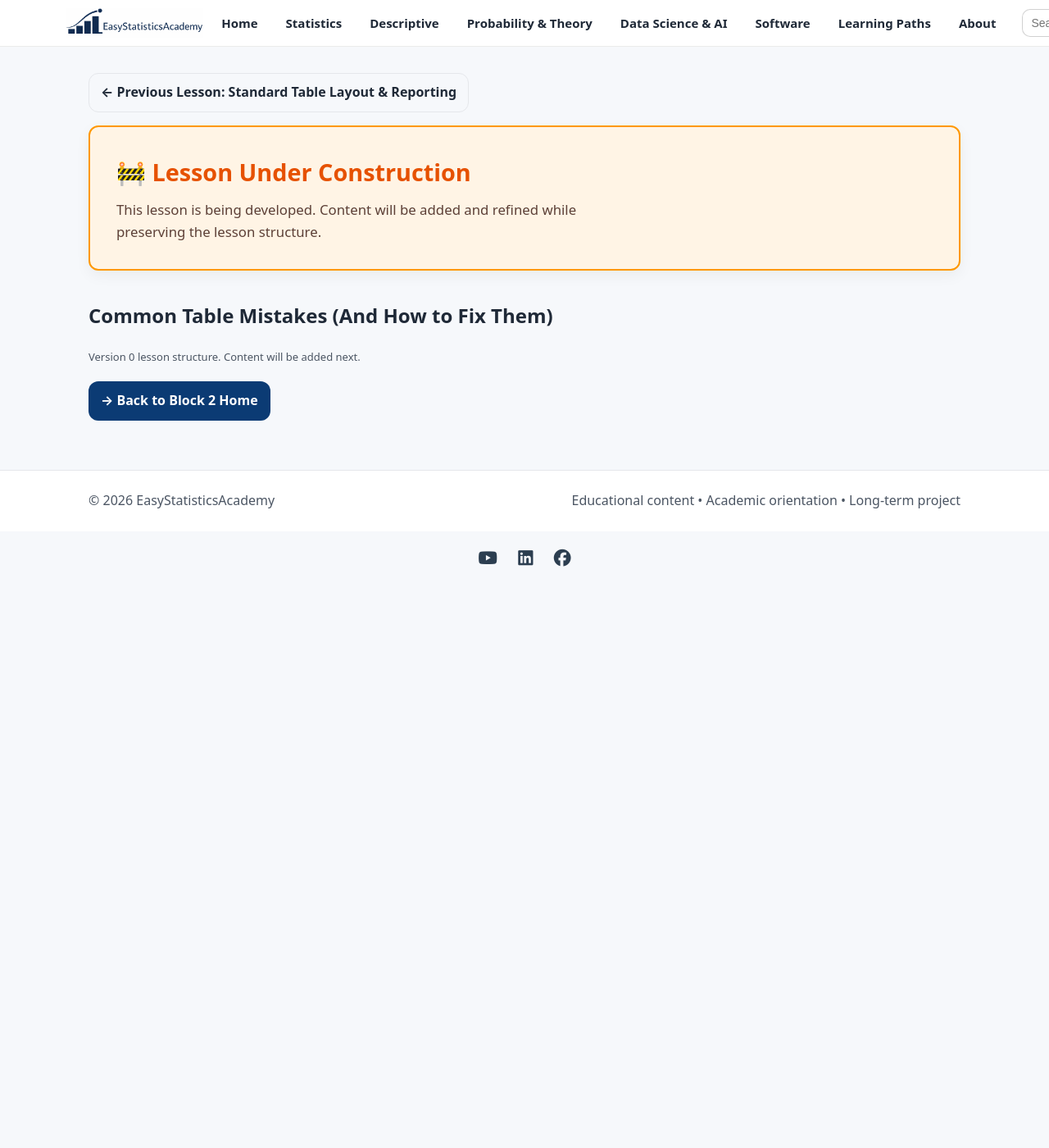
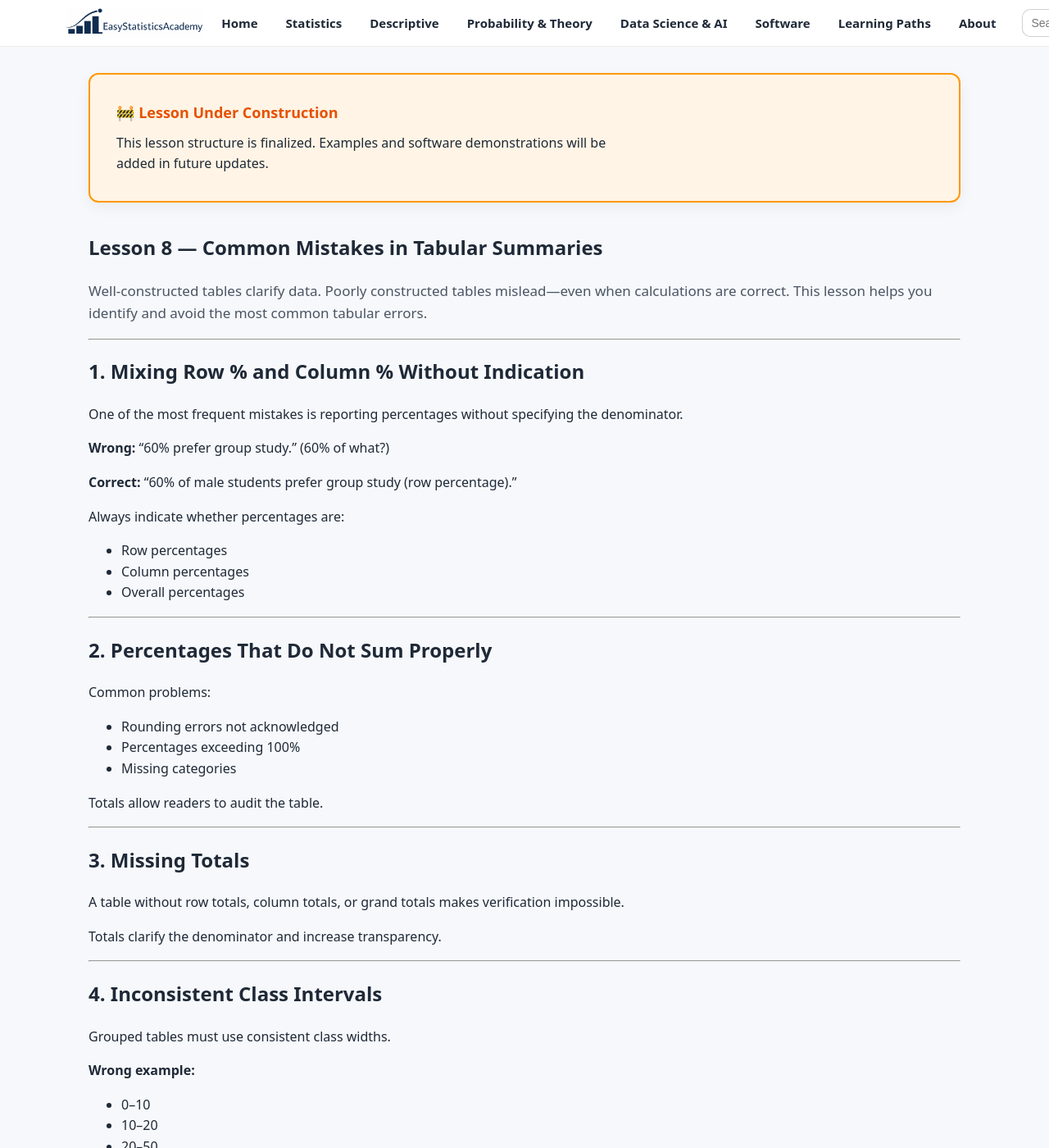
Before and after one commit to ammar-homaida-statistics/easystatisticsacademy, a Jekyll site: the page built from descriptive/tabular-summaries/common-table-mistakes/index.md, in a window 1280 px wide and 1400 px high. Shown: the whole window at 82% size. Built offline with Jekyll 4.4.1, drawn with Linux system fonts in a browser that asks for light colours; some of the changed text lies outside the part shown.

Commit message:
Add lesson content

```diff
--- a/descriptive/tabular-summaries/common-table-mistakes/index.md
+++ b/descriptive/tabular-summaries/common-table-mistakes/index.md
@@ -1,49 +1,209 @@
 ---
 layout: default
-title: "Common Table Mistakes (And How to Fix Them)"
-description: "Double counting, inconsistent denominators, hidden missingness, and misleading category grouping."
+title: "Common Mistakes in Tabular Summaries"
+description: "Frequent errors in frequency tables, percentages, grouping, and interpretation—and how to avoid them."
 permalink: /descriptive/tabular-summaries/common-table-mistakes/
 sidebar: false
 ---
 
 <section class="section section-slim">
-  <a class="btn btn-outline" href="/descriptive/tabular-summaries/standard-table-layout-and-reporting/">
-    ← Previous Lesson: Standard Table Layout & Reporting
-  </a>
-</section>
-
-<section class="section section-slim">
   <div class="callout" style="background:#fff4e5; border:2px solid #ff9800; padding:2rem; border-radius:12px;">
     <div class="callout-copy">
-      <h2 style="margin-top:0; color:#e65100; font-size:1.8rem;">
+      <h2 style="margin-top:0; color:#e65100;">
         🚧 Lesson Under Construction
       </h2>
-      <p style="margin:0; font-size:1.05rem; color:#5d4037; line-height:1.6;">
-        This lesson is being developed. Content will be added and refined while preserving the lesson structure.
+      <p style="margin:0;">
+        This lesson structure is finalized. Examples and software demonstrations will be added in future updates.
       </p>
     </div>
   </div>
 </section>
 
 <section class="section">
-  <div class="section-head">
-    <h1>Common Table Mistakes (And How to Fix Them)</h1>
-    <p class="muted-mini">Version 0 lesson structure. Content will be added next.</p>
-  </div>
+
+<h1>Lesson 8 — Common Mistakes in Tabular Summaries</h1>
+
+<p class="lead">
+Well-constructed tables clarify data. Poorly constructed tables mislead—even when calculations are correct.
+This lesson helps you identify and avoid the most common tabular errors.
+</p>
+
+<hr>
+
+<h2>1. Mixing Row % and Column % Without Indication</h2>
+
+<p>
+One of the most frequent mistakes is reporting percentages without specifying the denominator.
+</p>
+
+<p><strong>Wrong:</strong> “60% prefer group study.” (60% of what?)</p>
+
+<p><strong>Correct:</strong> “60% of male students prefer group study (row percentage).”</p>
+
+<p>
+Always indicate whether percentages are:
+</p>
+
+<ul>
+  <li>Row percentages</li>
+  <li>Column percentages</li>
+  <li>Overall percentages</li>
+</ul>
+
+<hr>
+
+<h2>2. Percentages That Do Not Sum Properly</h2>
+
+<p>
+Common problems:
+</p>
+
+<ul>
+  <li>Rounding errors not acknowledged</li>
+  <li>Percentages exceeding 100%</li>
+  <li>Missing categories</li>
+</ul>
+
+<p>
+Totals allow readers to audit the table.
+</p>
+
+<hr>
+
+<h2>3. Missing Totals</h2>
+
+<p>
+A table without row totals, column totals, or grand totals makes verification impossible.
+</p>
+
+<p>
+Totals clarify the denominator and increase transparency.
+</p>
+
+<hr>
+
+<h2>4. Inconsistent Class Intervals</h2>
+
+<p>
+Grouped tables must use consistent class widths.
+</p>
+
+<p><strong>Wrong example:</strong></p>
+
+<ul>
+  <li>0–10</li>
+  <li>10–20</li>
+  <li>20–50</li>
+</ul>
+
+<p>
+Unequal intervals distort interpretation.
+</p>
+
+<hr>
+
+<h2>5. Overcrowded Tables</h2>
+
+<p>
+Including too many categories or decimals reduces clarity.
+</p>
+
+<ul>
+  <li>Limit decimal places (usually 1–2)</li>
+  <li>Combine rare categories when appropriate</li>
+  <li>Keep tables focused on the research question</li>
+</ul>
+
+<hr>
+
+<h2>6. Reporting Percentages for Very Small Samples</h2>
+
+<p>
+Percentages can exaggerate differences in small samples.
+</p>
+
+<p>
+Example:
+</p>
+
+<p>
+If 2 out of 3 students prefer A, reporting “67% prefer A” may sound stronger than the count justifies.
+</p>
+
+<p>
+In small samples, report both counts and percentages.
+</p>
+
+<hr>
+
+<h2>7. Interpreting Tables Without Context</h2>
+
+<p>
+Tables describe data. They do not explain causes.
+</p>
+
+<p>
+Avoid statements like:
+</p>
+
+<ul>
+  <li>“Group study causes better outcomes.”</li>
+</ul>
+
+<p>
+Unless supported by appropriate design and analysis.
+</p>
+
+<hr>
+
+<h2>8. Ignoring the Research Question</h2>
+
+<p>
+A table must serve a purpose.
+</p>
+
+<p>
+Ask:
+</p>
+
+<ul>
+  <li>What question does this table answer?</li>
+  <li>Is the structure aligned with that question?</li>
+</ul>
+
+<hr>
+
+<h2>Summary</h2>
+
+<p>
+A correct table is not just mathematically accurate—it is conceptually clear, transparent, and aligned with the research objective.
+</p>
+
+<ul>
+  <li>Always specify denominators</li>
+  <li>Include totals</li>
+  <li>Keep structure consistent</li>
+  <li>Interpret responsibly</li>
+</ul>
+
 </section>
 
 <section class="section section-slim">
-  <a class="btn" href="/descriptive/tabular-summaries/">
-    → Back to Block 2 Home
-  </a>
+  <div class="callout">
+    <div class="callout-copy">
+      <a class="btn btn-outline" href="/descriptive/tabular-summaries/interpretation-and-reporting/">← Previous Lesson</a>
+      <a class="btn" href="/descriptive/center/">Next Block — Measures of Center →</a>
+    </div>
+  </div>
 </section>
 
 <script>
   (function () {
     var KEY = "esa_continue_descriptive_tabular_summaries_lesson_v0";
+
     localStorage.setItem(KEY, JSON.stringify({
       url: "/descriptive/tabular-summaries/common-table-mistakes/",
-      label: "Lesson 10 — Common Table Mistakes",
+      label: "Lesson 8 — Common Mistakes in Tabular Summaries",
       ts: Date.now()
     }));
   })();
```
